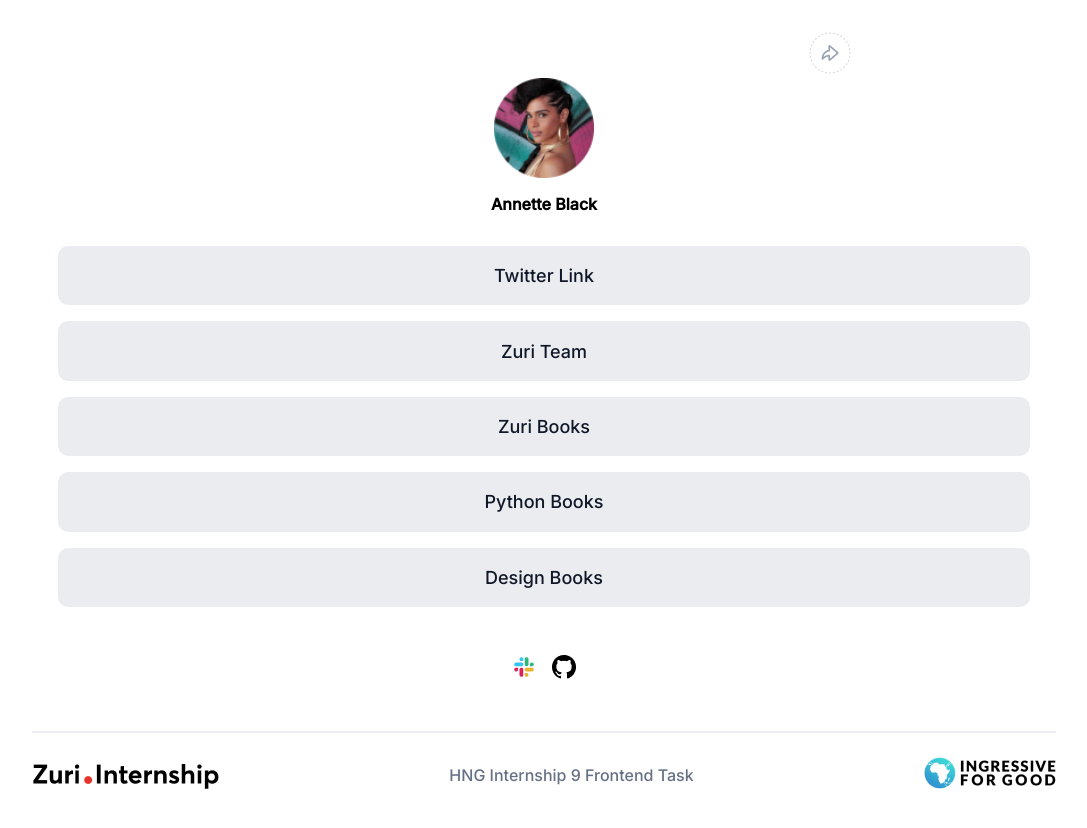
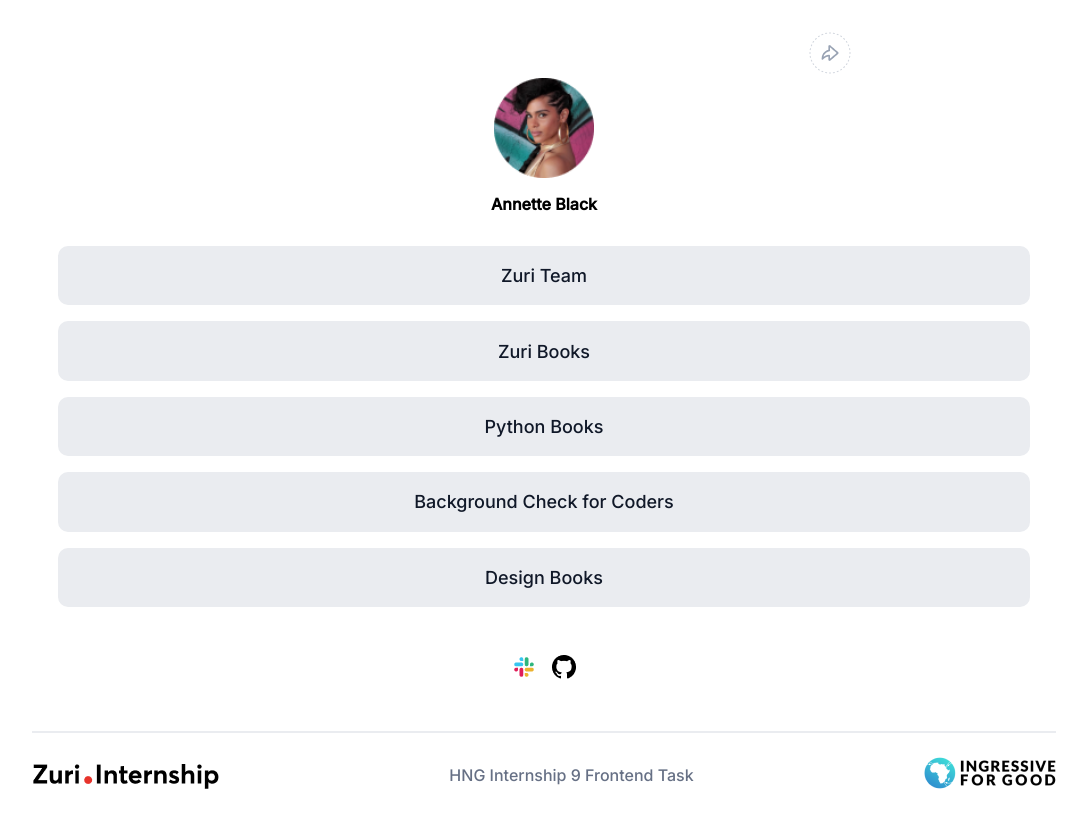
Before and after one commit to Vchuks/hng9, a React (Create React App) app: page / in a window 1280 px wide. Shown: the top 828 px of the page, without its empty margins (96-1183 px from the left). Built offline with nearby package versions, Linux system fonts and the light colour scheme.

Commit message:
added links

```diff
--- a/src/App.js
+++ b/src/App.js
@@ -29,11 +29,32 @@
         </div>
       </header>
       <main>
-        <Button href="#" children="Twitter Link" />
-        <Button href="https://training.zuri.team" children="Zuri Team" />
-        <Button href="#" children="Zuri Books" />
-        <Button href="#" children="Python Books" />
-        <Button href="#" children="Design Books" />
+        <Button
+          href="https://training.zuri.team"
+          children="Zuri Team"
+          id="btn_zuri"
+        />
+        <Button
+          href="http://books.zuri.team"
+          children="Zuri Books"
+          id="books"
+        />
+        <Button
+          href="https://books.zuri.team/python-for-beginners"
+          children="Python Books"
+          id="book_python"
+        />
+        <Button
+          href="https://background.zuri.team"
+          children="Background Check for Coders"
+          id="pitch"
+        />
+        <Button
+          href="https://books.zuri.team/design-rules "
+          children="Design Books"
+          id="book_design"
+        />
+
         <div className="icon">
           <a href="#">
             <img src={slack} alt="slack icon" />
--- a/src/Button/Button.js
+++ b/src/Button/Button.js
@@ -1,12 +1,14 @@
-import React from 'react'
-import "./button.css"
+import React from "react";
+import "./button.css";
 
-const Button = ({href,children,className="btn"}) => {
+const Button = ({ href, children, className = "btn", id }) => {
   return (
-    <div className='btn-container'>
-      <a href={href} className={className}>{children}</a>
+    <div className="btn-container">
+      <a href={href} className={className} id={id}>
+        {children}
+      </a>
     </div>
-  )
-}
+  );
+};
 
-export default Button
+export default Button;
```
